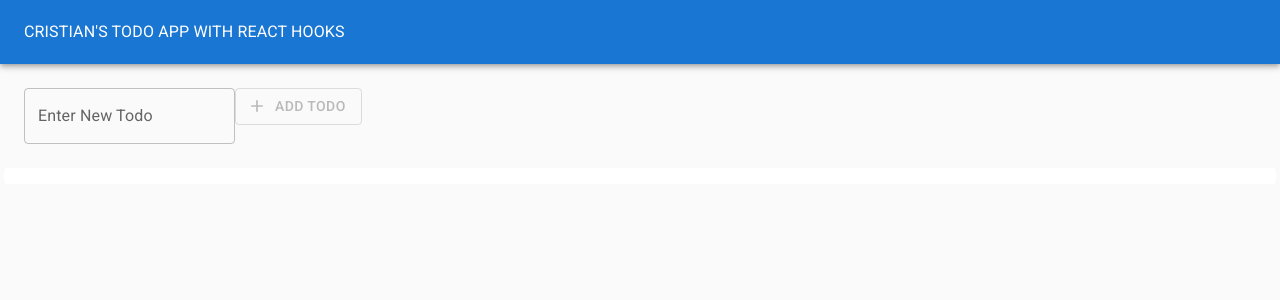
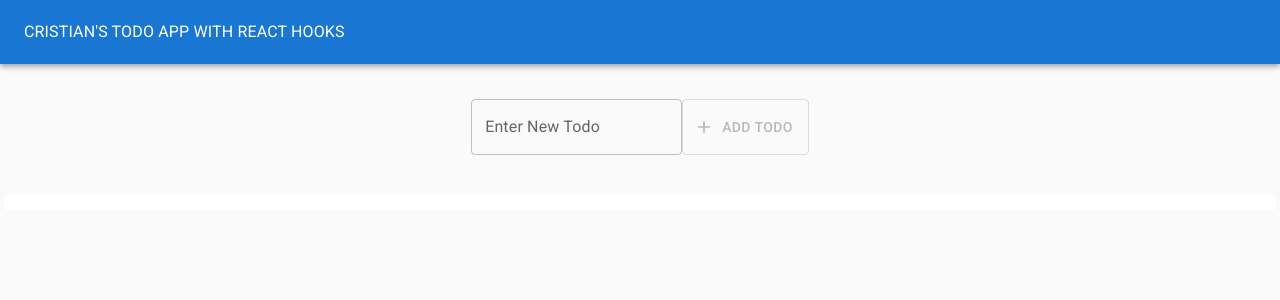
Before and after one commit to cristianordonez/todo-list-app, a React (Create React App) app: page / in a window 1280 px wide. Shown: the top 300 px of the page. Built offline with nearby package versions, Linux system fonts and the light colour scheme.

Commit message:
completed adding edit form style

```diff
--- a/src/styles/todoform.css
+++ b/src/styles/todoform.css
@@ -0,0 +1,6 @@
+.todoform {
+  display: grid;
+  align-items: center stretch;
+  justify-content: center;
+  padding: 35px;
+}
--- a/src/styles/todoitem.css
+++ b/src/styles/todoitem.css
@@ -0,0 +1,5 @@
+.todoitem-edit-form {
+  display: flex;
+  align-items: center;
+  justify-content: center space-evenly;
+}
--- a/src/todoform.js
+++ b/src/todoform.js
@@ -1,10 +1,11 @@
 import React, { useState } from 'react';
 import Stack from "@mui/material/Stack";
-import FormControl from "@mui/material/FormControl";
 import TextField from "@mui/material/TextField";
 import Button from "@mui/material/Button";
 import AddIcon from '@mui/icons-material/Add';
 import useInputState from './hooks/useInputState.js'
+import './styles/todoform.css';
+
 
 function TodoForm(props) {
   //*use the imported hook to get change to input form
@@ -12,8 +13,8 @@ function TodoForm(props) {
 
   //*form control will updata value on change, and on submit will create new todo
   return (
-
-    <Stack spacing={2} direction="column" justifyContent="center" alignItems="center stretch" m={3}>
+    <div className="todoform">
+      {/* <Stack spacing={2} direction="column" justifyContent="center" alignItems="center stretch" m={3}> */}
             <form  onSubmit={e => {
               console.log('clicked')
               e.preventDefault();
@@ -29,7 +30,7 @@ function TodoForm(props) {
 
           <Button type="submit"
             variant="outlined"
-
+            sx={{ height: "56px" }}
             disabled={!value}
             startIcon={<AddIcon />}
           >
@@ -37,7 +38,9 @@ function TodoForm(props) {
           </Button>
 
           </form>
-      </Stack>
+          {/* </Stack> */}
+
+    </div>
 
 
   )
--- a/src/todoitem.js
+++ b/src/todoitem.js
@@ -1,4 +1,5 @@
 import React from 'react';
+import './styles/todoitem.css';
 import ListItem from "@mui/material/ListItem";
 import ListItemText from "@mui/material/ListItemText";
 import Paper from "@mui/material/Paper";
@@ -22,10 +23,16 @@ function TodoItem({task, completed, removeToDo, id, handleEdit, addToDo}) {
 
   //* will render normally if isEditing is false, otherwise will render text fiedl
   return (
-    <div>
+    <div className="todoitem">
       {isEditing
       ?
-      <Grid container spacing={6} m={4} alignItems="center" justifyContent="center space-evenly">
+      // <Grid container spacing={6} m={4} alignItems="center" justifyContent="center space-evenly">
+<Paper style={{
+  margin: 4,
+  padding: 5
+}}
+  elevation={8}
+>
         <form onSubmit={e =>{
             e.preventDefault()
             handleEdit(id, value)
@@ -34,11 +41,16 @@ function TodoItem({task, completed, removeToDo, id, handleEdit, addToDo}) {
             setIsEditing();
           }}>
 
+          <div className="todoitem-edit-form">
+
+
+
         <TextField
           onChange={handleChange}
           value={value}
           label={`Edit Todo: ${task}`}
           variant="outlined"
+          sx={{ width: 600 }}
         />
          <Button
           type="submit"
@@ -50,14 +62,16 @@ function TodoItem({task, completed, removeToDo, id, handleEdit, addToDo}) {
           <Button color="error" onClick={e => setIsEditing()} aria-label="Cancel" startIcon={<CancelIcon />}>
             Cancel
           </Button>
+          </div>
         </form>
-          </Grid>
+          {/* // </Grid> */}
+          </Paper>
       :
       <Paper style={{
         margin: 4,
         padding: 1
       }}
-        elevation={4}
+        elevation={2}
       >
       <ListItem >
         <Checkbox checked={isOn} onChange={e => {setIsOn()}}/>
```
Lines whose indentation alone changed are shown as unchanged.
